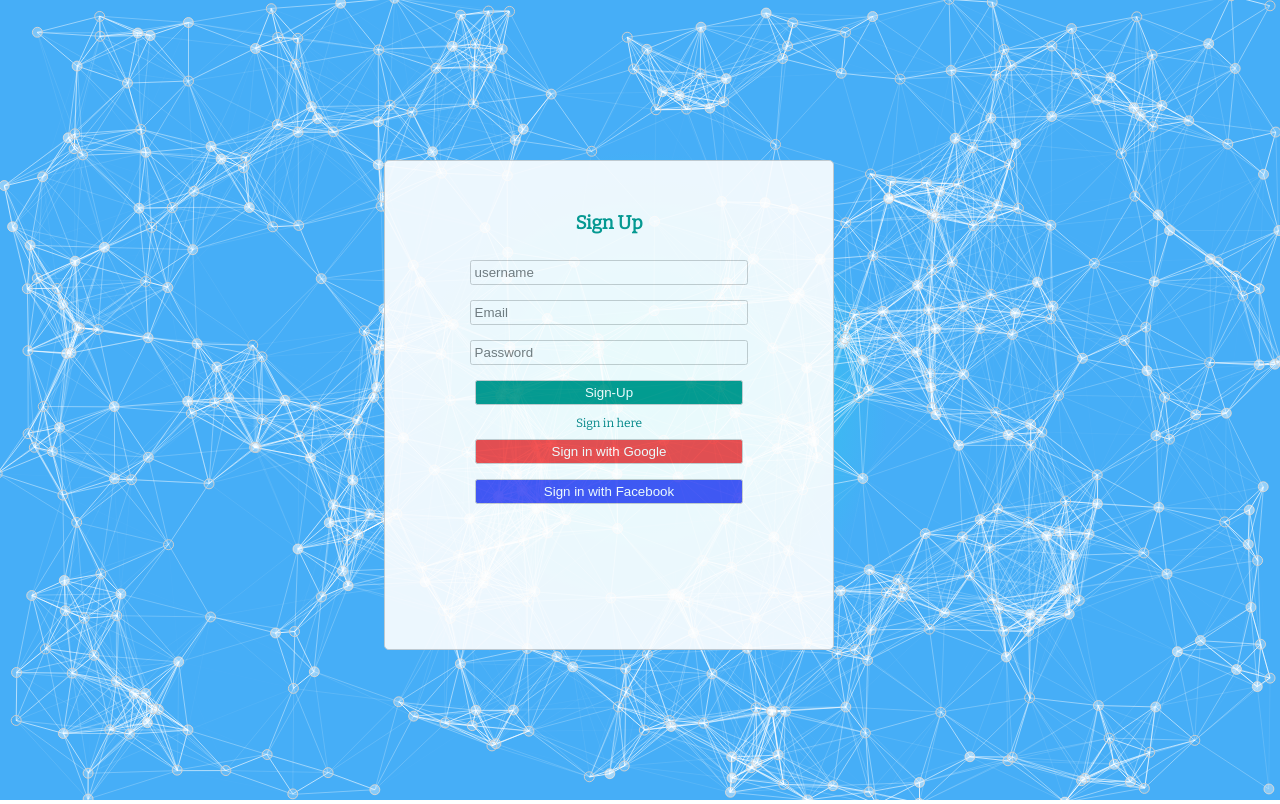
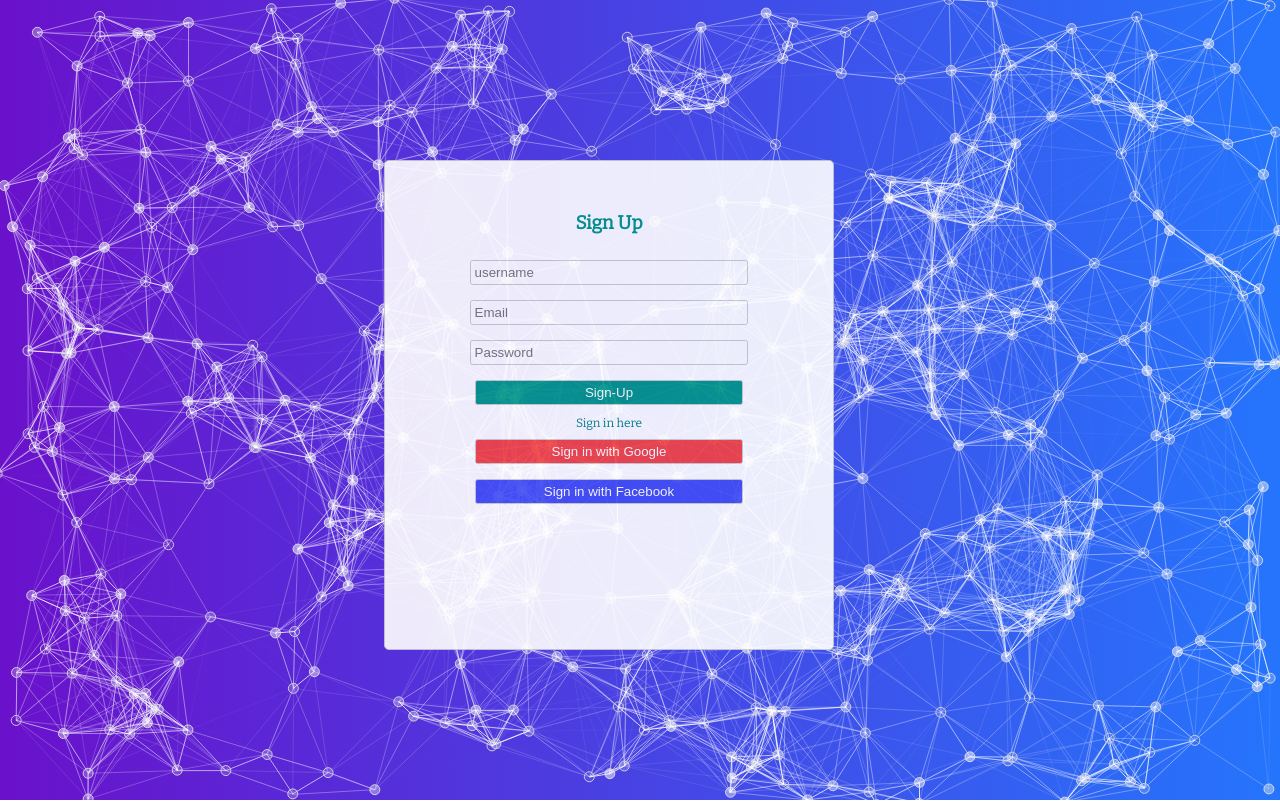
Before and after one commit to dshahid380/Particle.js, a PHP site: page / in a window 1280 px wide. Run offline with PHP 8.4, Linux system fonts and the light colour scheme.

Commit message:
Update style.css

```diff
--- a/style.css
+++ b/style.css
@@ -7,7 +7,7 @@ body{
 
 #particles-js
 {
-background-image: radial-gradient(circle 248px at center, #16d9e3 0%, #30c7ec 47%, #46aef7 100%);
+ background-image: linear-gradient(to right, #6a11cb 0%, #2575fc 100%);
 height: 100vh;
 width: 100vw;
 
```
